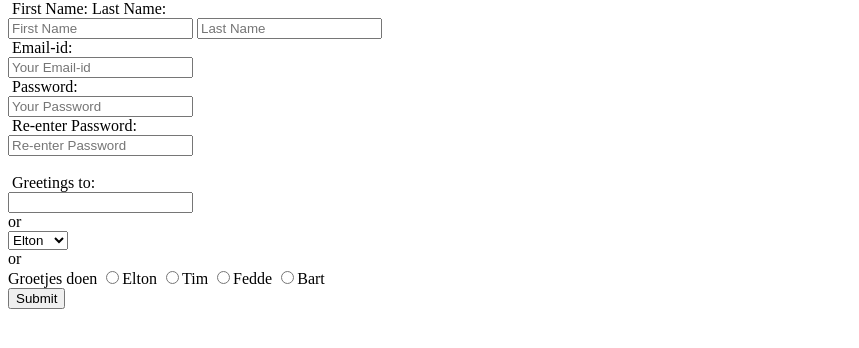
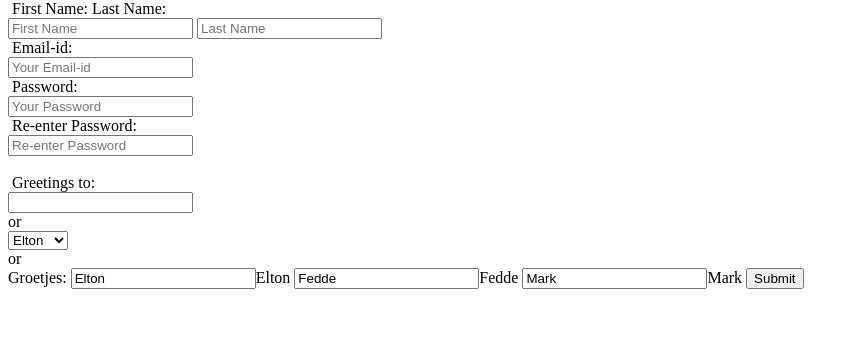
Before and after one commit to RadiusTeachers/test1, a plain HTML site: page indexMarkIne.html in a window 1280 px wide. Shown: the part 330-678 px from the top of the page, without its empty margins (0-859 px from the left). Drawn offline with Linux system fonts and the light colour scheme.

Commit message:
Revert "Add multiple choice correct"
This reverts commit 29737ed8fbf87780931bdf75a4bf37fe267672ce.

```diff
--- a/indexMarkIne.html
+++ b/indexMarkIne.html
@@ -30,13 +30,10 @@ or<br>
   <option value="Mark">Mark</option>
 </select><br>
 or<br>
- <div>
-            <label>Groetjes doen</label>
-                <input type="radio" name="groetjes" value="groetjes Elton"/>Elton
-                <input type="radio" name="groetjes" value="groetjes Tim"/>Tim
-                <input type="radio" name="groetjes" value="groetjes Fedde"/>Fedde
-                <input type="radio" name="groetjes" value="groetjes Bart"/>Bart
-        </div>
+ <label>Groetjes:</label>
+                <input type="greetz" name="greetz" value="Elton" />Elton
+                <input type="greetz" name="greetz" value="Fedde" />Fedde
+                <input type="greetz" name="greetz" value="Mark" />Mark
 
 <input type="submit">
 <br /></form><pre>
```
